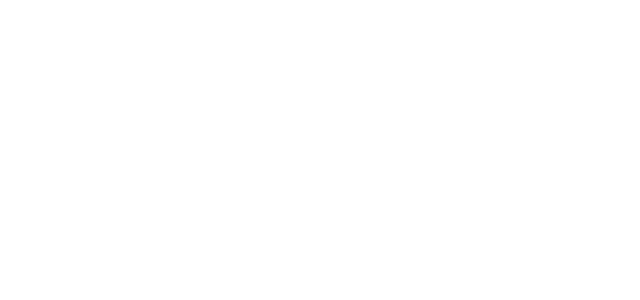
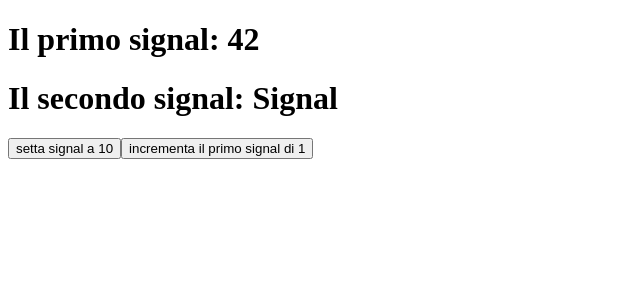
Before and after one commit to andrewizzo/corso-angular-signals, an Angular app in the folder angular-signals/: page / in a window 1280 px wide. Shown: the top 300 px of the page, without its empty margins (0-640 px from the left). Built offline with nearby package versions, Linux system fonts and the light colour scheme.

Commit message:
Aggiunto commenti a my-signla.ts, specificando meglio il tutto

```diff
--- a/angular-signals/angular.json
+++ b/angular-signals/angular.json
@@ -92,5 +92,8 @@
         }
       }
     }
+  },
+  "cli": {
+    "analytics": false
   }
 }
--- a/angular-signals/src/app/app.component.html
+++ b/angular-signals/src/app/app.component.html
@@ -1 +1,5 @@
 <router-outlet />
+<h1>Il primo signal: {{firstSignal()}}</h1>
+<h1>Il secondo signal: {{secondSignal()}}</h1>
+<button (click)="setSignal()">setta signal a 10</button>
+<button (click)="updateSignal()">incrementa il primo signal di 1</button>
--- a/angular-signals/src/app/app.component.ts
+++ b/angular-signals/src/app/app.component.ts
@@ -1,12 +1,35 @@
-import { Component } from '@angular/core';
+import { ChangeDetectionStrategy, ChangeDetectorRef, Component, signal } from '@angular/core';
 import { RouterOutlet } from '@angular/router';
+import { mySignal } from './my-signal';
 
 @Component({
   selector: 'app-root',
   imports: [RouterOutlet],
   templateUrl: './app.component.html',
-  styleUrl: './app.component.css'
+  styleUrl: './app.component.css',
+  changeDetection: ChangeDetectionStrategy.OnPush
 })
 export class AppComponent {
-  title = 'angular-signals';
+  // title = 'angular-signals';
+
+  // readonly firstSignal = signal(42);
+  // readonly secondSignal = signal('Signal')
+
+  readonly firstSignal = mySignal(42);
+  readonly secondSignal = mySignal('Signal')
+
+  setSignal(){
+    this.firstSignal.set(10);
+  }
+
+  updateSignal(){
+    this.firstSignal.update(value => value +1);
+  }
+
+  constructor(){
+    console.log('Il valore del primo signal è:' , this.firstSignal());
+    console.log('Il valore del secondo signal è:' , this.secondSignal());
+
+  }
+
 }
--- /dev/null
+++ b/angular-signals/src/app/my-signal.ts
@@ -0,0 +1,35 @@
+// Definisci un tipo generico MySignal<T>.
+
+// MySignal<T> è il tipo di una funzione senza argomenti che restituisce un valore di tipo T.
+// In pratica è un getter: chiamando la funzione ottieni il valore.
+export type MySignal<T> = () => T;
+
+// Definisci un altro tipo generico MyWritableSignal<T>.
+export type MyWritableSignal<T> = MySignal<T> & {
+    set(value: T): void;
+    update(updater: (value:T) => T): void;
+}
+
+export function mySignal<T>(value : T): MyWritableSignal<T>{
+    const result = () => value;
+
+    // aggiungo la proprietà set alla variabile result
+    result.set = (newValue: T) => {
+        // assegno direttamente newValue alla variabile value catturata,questo aggiorna il valore che
+        //  result() restituirà in futuro
+        value = newValue;
+    }
+
+    // assegno la proprietà update alla variabile result,il metodo update prende come parametro un'altra funzione
+    // updater = (valueCorrente) => nuovoValore
+    result.update = (updater: (value: T) => T) => {
+        // update riceve la funzione updater come argomento.
+        // Chiama quella funzione passando l’attuale valore (value).
+        // Assegna a value il risultato restituito da updater.
+
+        //
+        value = updater(value) //value = value + 5
+    }
+
+    return result;
+}
```
